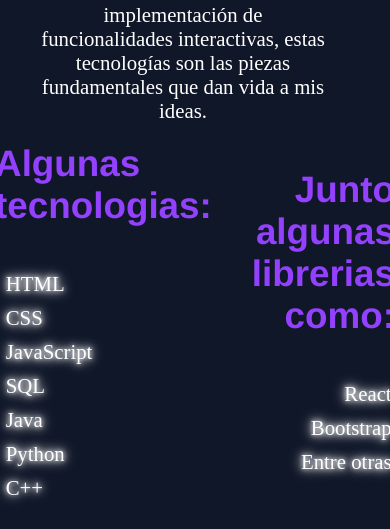
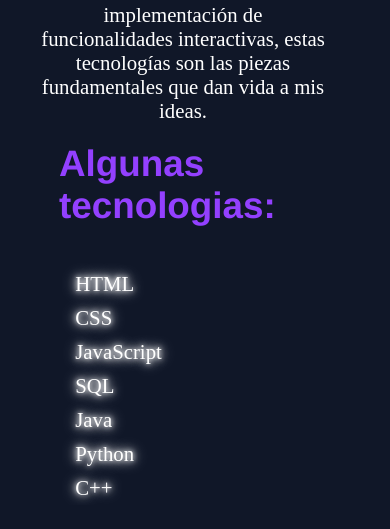
Before and after one commit to alann-estrada/proyecto-fasdatec, a React (Create React App) app: page / in a window 390 px wide. Shown: the part 1627-2156 px from the top of the page. Built offline with nearby package versions, Linux system fonts and the light colour scheme; no server answers.

Commit message:
Correcciones en CSS

```diff
--- a/src/css/estilos.css
+++ b/src/css/estilos.css
@@ -274,7 +274,7 @@ form input {
     }
 
     .tecnologias_contenido {
-        grid-template-columns: repeat(1, autogit );
+        grid-template-columns: repeat(1, auto );
     }
 
     .proyectos_cards {
```
